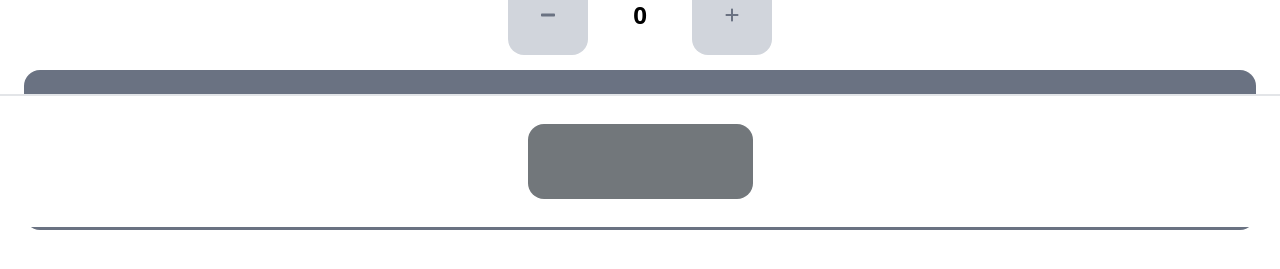
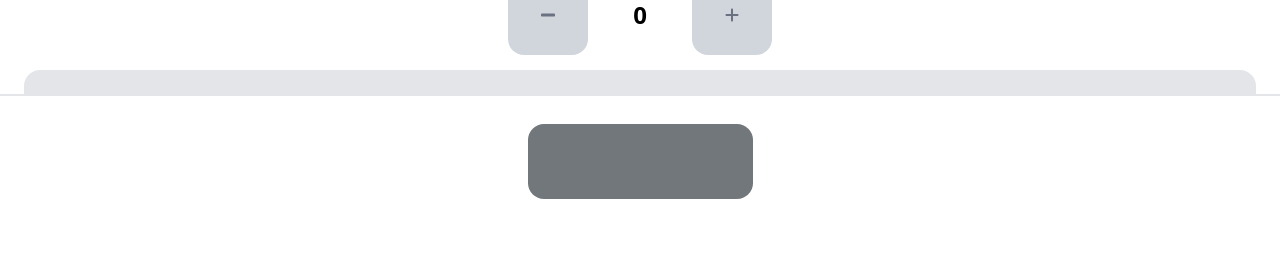
Before and after one commit to m-ghiasi/dashboard-kit, a React (Vite) app: page /resturan/ProductPage in a window 1280 px wide. Shown: the part 573-842 px from the top of the page. After the commit the page ends 809 px from the top, so only its background shows below. Built offline with nearby package versions, Linux system fonts and the light colour scheme.

Commit message:
product page completed

```diff
--- a/src/appPages/ProductPage/index.tsx
+++ b/src/appPages/ProductPage/index.tsx
@@ -1,22 +1,18 @@
-
 import SingleProductLayout from "../../components/layouts/SingleProductLayout";
-
 
 import NumberOfOrder from "../../components/parandComponents/NumberOfOrder";
 import Textarea from "../../components/parandComponents/Textarea";
 import Typography from "../../components/parandComponents/Typography";
 
 export default function ProductPage() {
-//   const handelBackStep = () => {
-//     console.log("HomePage");
-//   };
+  //   const handelBackStep = () => {
+  //     console.log("HomePage");
+  //   };
   return (
-    <SingleProductLayout >
-
-
-       <Typography />
-       <NumberOfOrder />
-      <Textarea />
+    <SingleProductLayout>
+      <Typography className="p-2 flex flex-col gap-3"  />
+      <NumberOfOrder className="flex justify-center gap-3 bg-white"/>
+      <Textarea className="bg-[#E3E5E8]   rounded-2xl" />
     </SingleProductLayout>
   );
 }
--- a/src/components/layouts/SingleProductLayout/index.tsx
+++ b/src/components/layouts/SingleProductLayout/index.tsx
@@ -15,7 +15,7 @@ export default function SingleProductLayout(props: LayoutType) {
     <div className="h-screen relative  ">
       <Banner className="w-full   bg-[#BBBFC3] " />
       <Button
-        className="rounded-full fixed top-5 right-10 w-12 h-12 flex justify-center items-center z-10 bg-[#BBBFC3]"
+        className="rounded-full fixed top-5 right-5 w-12 h-12 flex justify-center items-center z-10 bg-[#BBBFC3]"
         onclick={handelBackPage}
       >
         <IoIosArrowForward color={"#fff"} size={30} />
--- a/src/components/parandComponents/NumberOfOrder/index.tsx
+++ b/src/components/parandComponents/NumberOfOrder/index.tsx
@@ -1,3 +1,6 @@
+type NumberOrderType={
+  className:string
+}
 import { useState } from "react";
 
 import { FaPlus } from "react-icons/fa6";
@@ -5,7 +8,8 @@ import { FaMinus } from "react-icons/fa";
 import IconButton from "../../basic/IconButton";
 import Number from "../../basic/Number";
 
-export default function NumberOrder() {
+export default function NumberOrder(props:NumberOrderType) {
+  const {className}=props
   const [number, setNumber]= useState(0)
   const handehIncris=()=>{
     setNumber(number + 1)
@@ -15,7 +19,7 @@ export default function NumberOrder() {
   }
 
   return (
-    <div className="flex justify-center gap-3 bg-white ">
+    <div className={`${className}`}>
       <IconButton onClick={handehDicres} className=" text-gray-500  flex items-center justify-center rounded-2xl bg-gray-300 w-20 h-20">
         <FaMinus />
       </IconButton>
--- a/src/components/parandComponents/Textarea/index.tsx
+++ b/src/components/parandComponents/Textarea/index.tsx
@@ -1,9 +1,13 @@
-"use client";
+type Textarea = {
+  className:string;
 
-export default function Textarea() {
+}
+
+export default function Textarea(props:Textarea) {
+  const {className}=props
   return (
 
-        <div className="bg-gray-500 h-40  rounded-2xl">
+        <div className={`${className}`}>
           <textarea name="" id=""></textarea>
         </div>
 
--- a/src/components/parandComponents/Typography/index.tsx
+++ b/src/components/parandComponents/Typography/index.tsx
@@ -1,9 +1,13 @@
+type typoghraphyType ={
+  className:string
+}
 import Paragraph from "../../basic/Paragraph";
 import Title from "../../basic/Titel";
 
-export default function Typography() {
+export default function Typography(props:typoghraphyType) {
+  const {className} = props
   return (
-    <div className="p-2 flex flex-col gap-3">
+    <div className={`${className}`} >
       <Title className="bg-[#72777B] w-40 h-4 rounded-2xl" title="" />
       <hr className="text-[#E3E5E8]" />
       <Paragraph content="" className="bg-[#E3E5E8]  w-70 h-4 rounded-2xl " />
```
